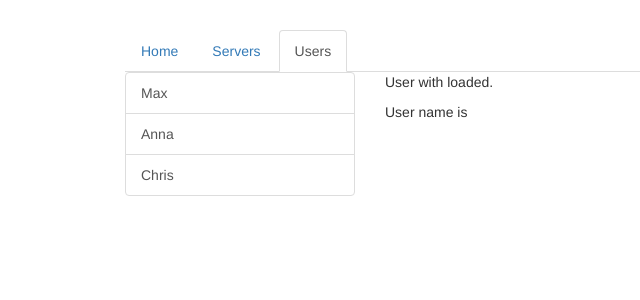
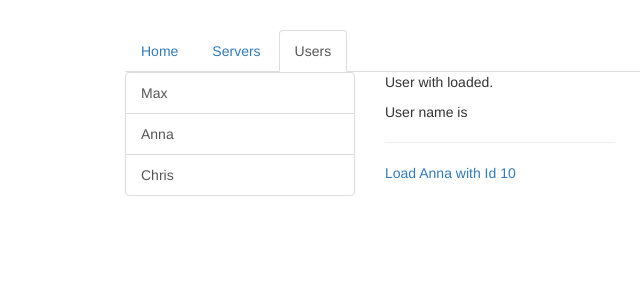
Before and after one commit to ZeroToHero-StepByStep/Angular4-Changing-Pages-with-Routing, an Angular app: page /users in a window 1280 px wide. Shown: the top 300 px of the page, without its empty margins (140-780 px from the left). Built offline with nearby package versions, Linux system fonts and the light colour scheme.

Commit message:
122. Fetching Route Parameters Reactively

```diff
--- a/src/app/users/user/user.component.html
+++ b/src/app/users/user/user.component.html
@@ -1,2 +1,4 @@
 <p>User with {{user.id}} loaded.</p>
 <p>User name is {{user.name}}</p>
+<hr>
+<a [routerLink]="['/users',10,'Anna']">Load Anna with Id 10</a>
--- a/src/app/users/user/user.component.ts
+++ b/src/app/users/user/user.component.ts
@@ -1,5 +1,5 @@
 import { Component, OnInit } from '@angular/core';
-import {ActivatedRoute, RouterLinkActive} from '@angular/router';
+import {ActivatedRoute, Params, RouterLinkActive} from '@angular/router';
 
 @Component({
   selector: 'app-user',
@@ -16,6 +16,13 @@
       id: this.route.snapshot.params['id'] ,
       name: this.route.snapshot.params['name']
     };
+    this.route.params
+      .subscribe(
+        (params: Params) => {
+          this.user.id = params['id'] ;
+          this.user.name = params['name'] ;
+        }
+      );
   }
 
 }
```
